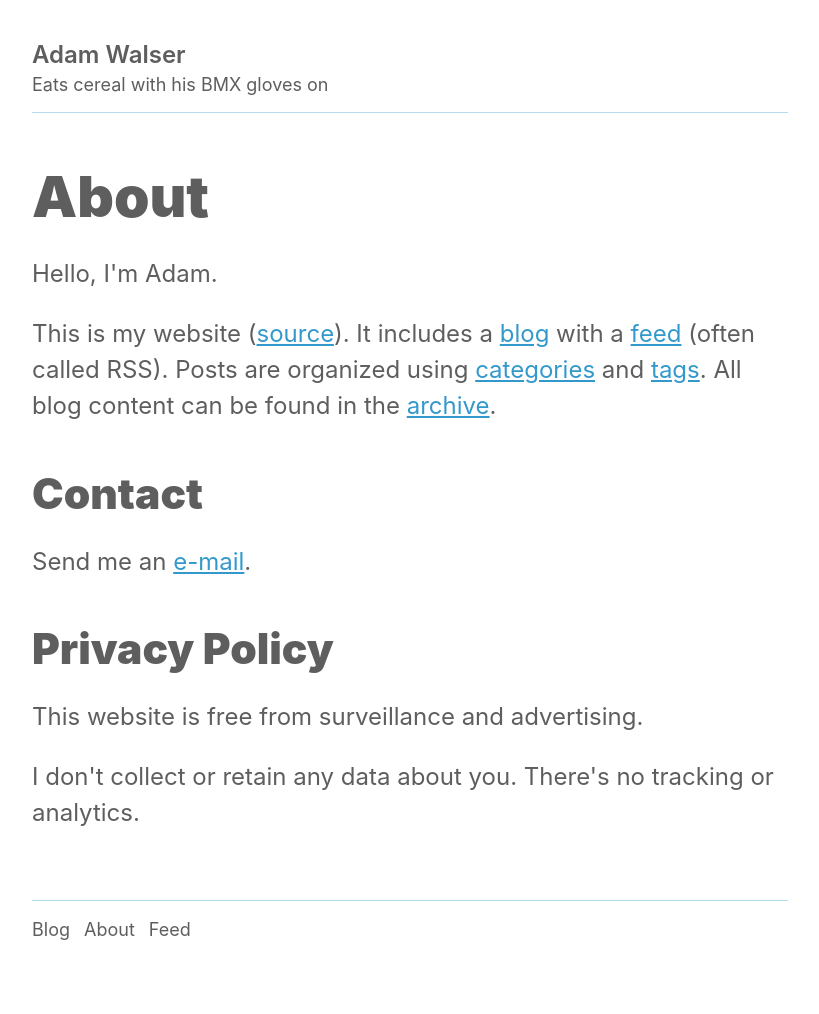
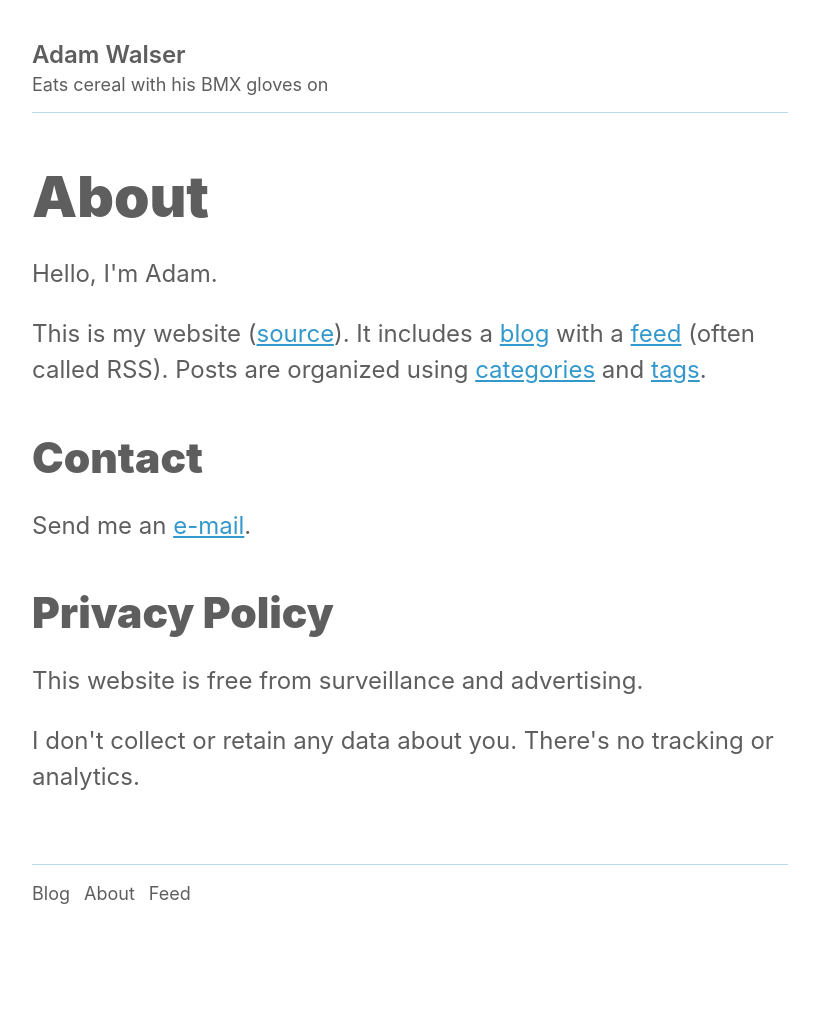
Before and after one commit to ajpwalser/ajpwalser.github.io, a Jekyll site: the page built from about.html, in a window 1280 px wide. Shown: the whole page, without its empty margins (230-1049 px from the left). Built offline with Jekyll 4.4.1, drawn with Linux system fonts in a browser that asks for light colours; some web fonts are replaced; after the commit the page ends 978 px from its top, so only the background shows below that.

Commit message:
Update about.html

```diff
--- a/about.html
+++ b/about.html
@@ -6,7 +6,7 @@
 
 <h2>About</h2>
 <p class="first">Hello, I'm Adam.</p>
-<p>This is my website (<a href="https://github.com/ajpwalser/ajpwalser.github.io">source</a>). It includes a <a href="https://ajpwalser.github.io/">blog</a> with a <a href="https://ajpwalser.github.io/feed.xml">feed</a> (often called RSS). Posts are organized using <a href="https://ajpwalser.github.io/categories/">categories</a> and <a href="https://ajpwalser.github.io/tags/">tags</a>. All blog content can be found in the <a href="https://ajpwalser.github.io/archive/">archive</a>.</p>
+<p>This is my website (<a href="https://github.com/ajpwalser/ajpwalser.github.io">source</a>). It includes a <a href="https://ajpwalser.github.io/">blog</a> with a <a href="https://ajpwalser.github.io/feed.xml">feed</a> (often called RSS). Posts are organized using <a href="https://ajpwalser.github.io/categories/">categories</a> and <a href="https://ajpwalser.github.io/tags/">tags</a>.</p>
 <h3>Contact</h3>
 <p>Send me an <a href="mailto:ajpwalser@gmail.com">e-mail</a>.</p>
 <h3>Privacy Policy</h3>
```
